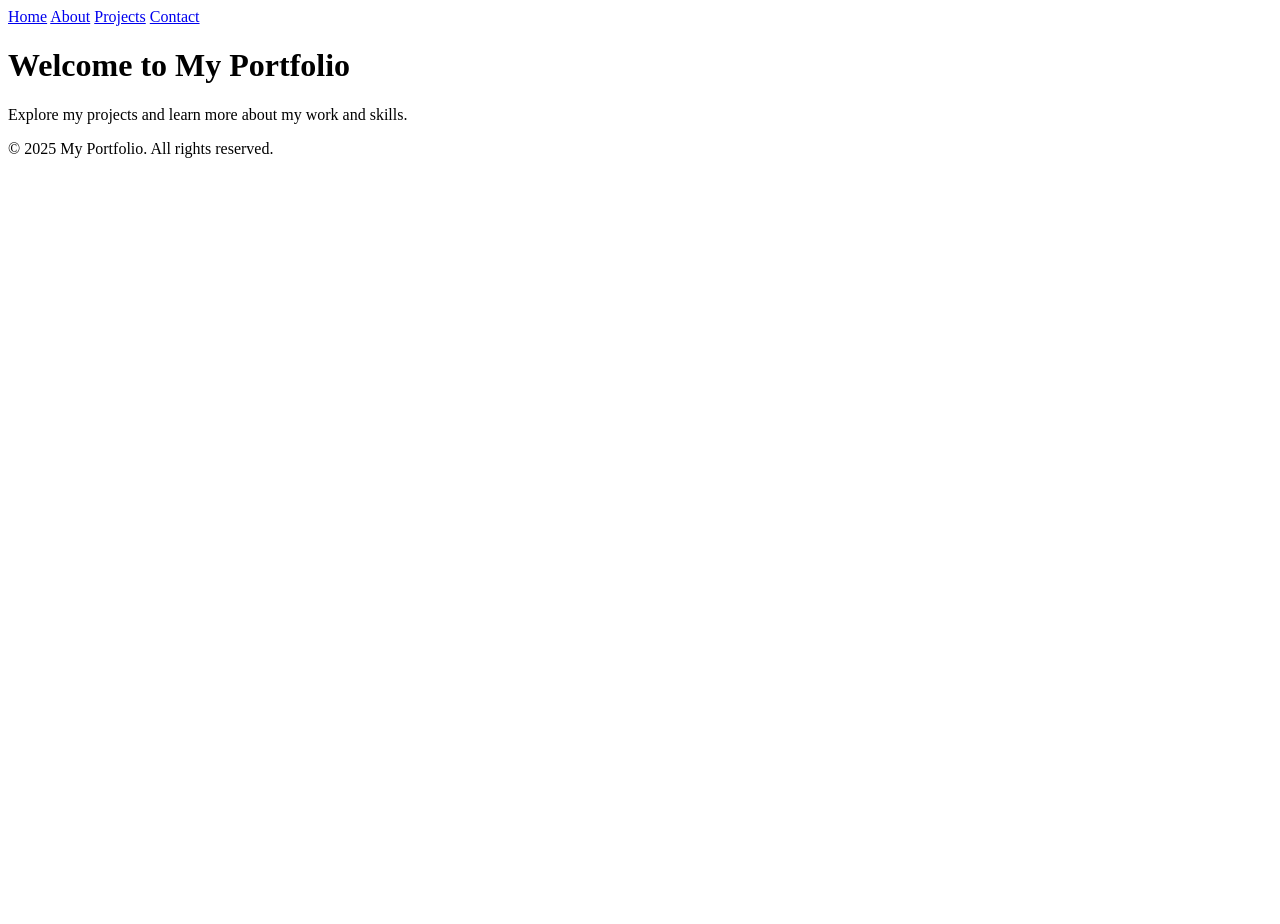
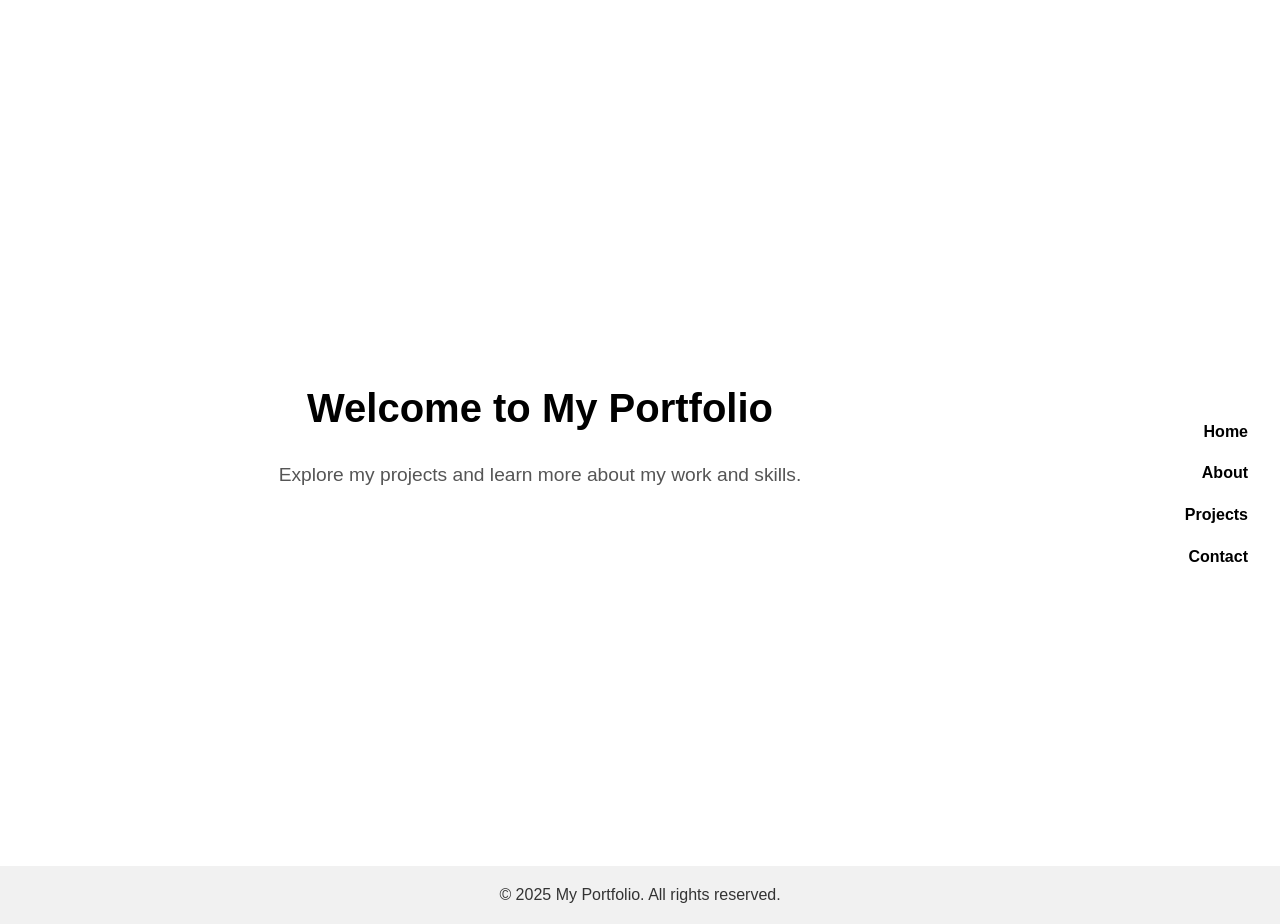
Before and after one commit to Jennnn06/Jennnn06.github.io, a PHP site: page / in a window 1280 px wide. Run offline with PHP 8.4, Linux system fonts and the light colour scheme.

Commit message:
Update style_index.css

```diff
--- a/css/style_index.css
+++ b/css/style_index.css
@@ -1 +1,70 @@
-css
+/* Reset some default browser styles */
+body, h1, p, nav, footer {
+  margin: 0;
+  padding: 0;
+}
+
+/* Basic body styling */
+body {
+  font-family: Arial, sans-serif;
+  line-height: 1.6;
+  display: flex;
+  flex-direction: column;
+  min-height: 100vh;
+}
+
+/* Right Side Navigation Styles (vertical, no background) */
+nav {
+  position: fixed;
+  top: 0;
+  right: 0;
+  height: 100%;
+  padding: 2em;
+  display: flex;
+  flex-direction: column;
+  justify-content: center;
+  align-items: flex-end;
+  /* Removed background color */
+}
+
+nav a {
+  color: inherit; /* Uses the default text color */
+  text-decoration: none;
+  margin: 0.5em 0;
+  font-weight: bold;
+}
+
+nav a:hover {
+  text-decoration: underline;
+}
+
+/* Main content container */
+.container {
+  flex: 1;
+  display: flex;
+  flex-direction: column;
+  justify-content: center;
+  align-items: center;
+  padding: 2em;
+  text-align: center;
+  /* Add right margin so content doesn't overlap with nav */
+  margin-right: 200px;
+}
+
+.container h1 {
+  font-size: 2.5em;
+  margin-bottom: 0.5em;
+}
+
+.container p {
+  font-size: 1.2em;
+  color: #555;
+}
+
+/* Footer styles */
+footer {
+  background-color: #f1f1f1;
+  color: #333;
+  text-align: center;
+  padding: 1em 0;
+}
```
